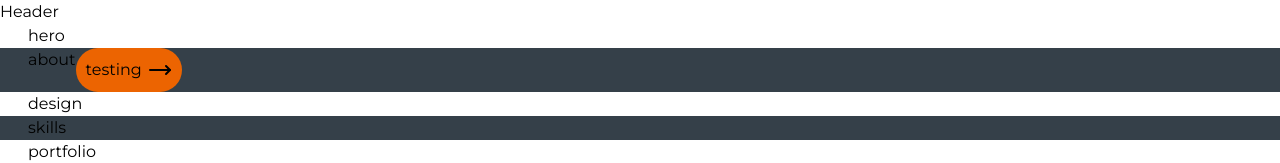
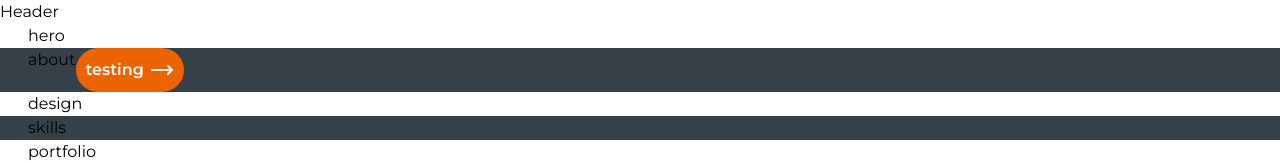
Before and after one commit to ALADETAN-IFE/priscillia-portfolio, a Next.js app: page / in a window 1280 px wide. Shown: the top 163 px of the page. Built offline with nearby package versions, Linux system fonts and the light colour scheme.

Commit message:
fix: clean up Button and Typography components for consistency and styling

```diff
--- a/src/components/common/Button.tsx
+++ b/src/components/common/Button.tsx
@@ -1,16 +1,25 @@
 import { MoveRight } from "lucide-react";
 
 type ButtonProps = {
-    rounded?: boolean;
-    value: string;
-    icon?: boolean;
-}
+  rounded?: boolean;
+  value: string;
+  icon?: boolean;
+  className?: string;
+};
 
+const Button = ({
+  rounded = true,
+  value,
+  icon = true,
+  className,
+}: ButtonProps) => {
+  return (
+    <button
+      className={`h-11 px-2.5 text-white bg-(--primary) hover:bg-(--primary)/70 flex items-center justify-center gap-1.5 ${rounded ? "rounded-[100px]" : "rounded-[10px]"} transition-all ease-in duration-650 font-semibold text-base cursor-pointer ${className}`}
+    >
+      {value} {icon && <MoveRight />}
+    </button>
+  );
+};
 
-const Button = ({rounded=true, value, icon=true}: ButtonProps) => {
-  return (
-    <button className={`h-11 p-2.5 bg-(--primary) flex items-center gap-1.5 ${rounded && "rounded-[100px]"} transition-all ease-in duration-650`}>{value} {icon && <MoveRight />}</button>
-  )
-}
-
-export default Button
+export default Button;
--- a/src/components/common/Typography.tsx
+++ b/src/components/common/Typography.tsx
@@ -11,7 +11,7 @@ type TypographyProps = {
 
 const variantClasses: Record<TypographyVariant, string> = {
   h1: "font-bold text-(--primary) text-3xl lg:text-4xl",
-  p: "text-xl font-normal ",
+  p: "text-xl font-normal",
   span: "text-base font-normal",
 };
 
```
